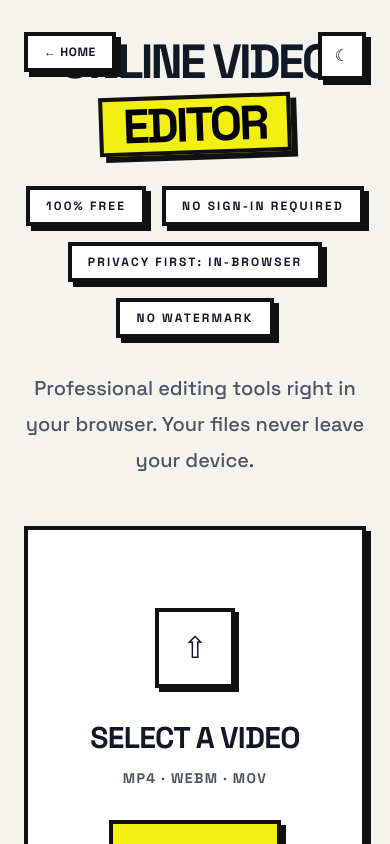
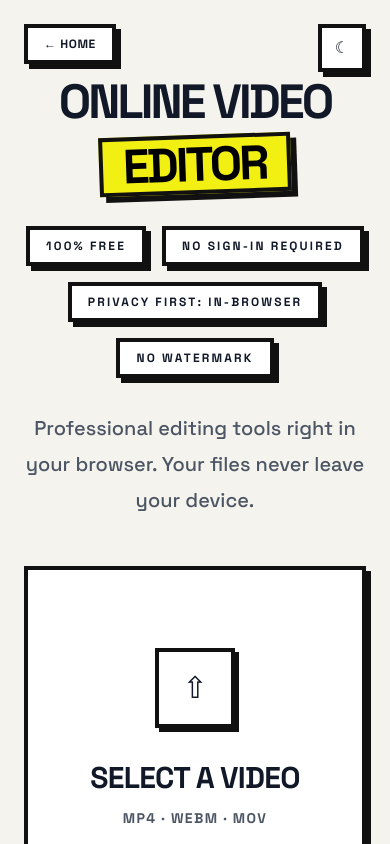
Before and after one commit to milanpandey/nocaputils, a Next.js app: page /online-video-editor in a window 390 px wide. Shown: the top 844 px of the page. Built offline with nearby package versions, Linux system fonts and the light colour scheme.

Commit message:
fix: Home button alignment for phones

```diff
--- a/src/app/online-video-editor/page.tsx
+++ b/src/app/online-video-editor/page.tsx
@@ -38,8 +38,8 @@ export default function OnlineVideoEditor() {
         type="application/ld+json"
         dangerouslySetInnerHTML={{ __html: JSON.stringify(structuredData) }}
       />
-      <div className="relative mx-auto flex w-full max-w-7xl flex-col px-6 pb-8 pt-10 md:px-10 md:pt-12">
-        <div className="absolute left-6 top-8 md:left-10 md:top-10">
+      <div className="relative mx-auto flex w-full max-w-7xl flex-col px-6 pb-8 pt-20 md:px-10 md:pt-12">
+        <div className="absolute left-6 top-6 z-10 md:left-10 md:top-10">
           <a
             href="/"
             className="neo-button flex items-center gap-2 bg-[var(--bg-panel)] px-4 py-2 text-xs font-black uppercase tracking-wider"
@@ -47,7 +47,7 @@ export default function OnlineVideoEditor() {
             ← Home
           </a>
         </div>
-        <div className="absolute right-6 top-8 md:right-10 md:top-10">
+        <div className="absolute right-6 top-6 z-10 md:right-10 md:top-10">
           <ThemeToggle />
         </div>
 
--- a/src/app/video-frame-extractor/page.tsx
+++ b/src/app/video-frame-extractor/page.tsx
@@ -9,8 +9,8 @@ export const metadata = {
 export default function VideoFrameExtractorPage() {
   return (
     <div className="subtle-pattern min-h-screen">
-      <div className="relative mx-auto flex w-full max-w-7xl flex-col px-6 pb-8 pt-10 md:px-10 md:pt-12">
-        <div className="absolute left-6 top-8 md:left-10 md:top-10">
+      <div className="relative mx-auto flex w-full max-w-7xl flex-col px-6 pb-8 pt-20 md:px-10 md:pt-12">
+        <div className="absolute left-6 top-6 z-10 md:left-10 md:top-10">
           <a
             href="/"
             className="neo-button flex items-center gap-2 bg-[var(--bg-panel)] px-4 py-2 text-xs font-black uppercase tracking-wider"
@@ -18,7 +18,7 @@ export default function VideoFrameExtractorPage() {
             ← Home
           </a>
         </div>
-        <div className="absolute right-6 top-8 md:right-10 md:top-10">
+        <div className="absolute right-6 top-6 z-10 md:right-10 md:top-10">
           <ThemeToggle />
         </div>
 
--- a/src/app/video-to-gif/page.tsx
+++ b/src/app/video-to-gif/page.tsx
@@ -9,8 +9,8 @@ export const metadata = {
 export default function VideoToGifPage() {
   return (
     <div className="subtle-pattern min-h-screen">
-      <div className="relative mx-auto flex w-full max-w-7xl flex-col px-6 pb-8 pt-10 md:px-10 md:pt-12">
-        <div className="absolute left-6 top-8 md:left-10 md:top-10">
+      <div className="relative mx-auto flex w-full max-w-7xl flex-col px-6 pb-8 pt-20 md:px-10 md:pt-12">
+        <div className="absolute left-6 top-6 z-10 md:left-10 md:top-10">
           <a
             href="/"
             className="neo-button flex items-center gap-2 bg-[var(--bg-panel)] px-4 py-2 text-xs font-black uppercase tracking-wider"
@@ -18,7 +18,7 @@ export default function VideoToGifPage() {
             ← Home
           </a>
         </div>
-        <div className="absolute right-6 top-8 md:right-10 md:top-10">
+        <div className="absolute right-6 top-6 z-10 md:right-10 md:top-10">
           <ThemeToggle />
         </div>
 
```
